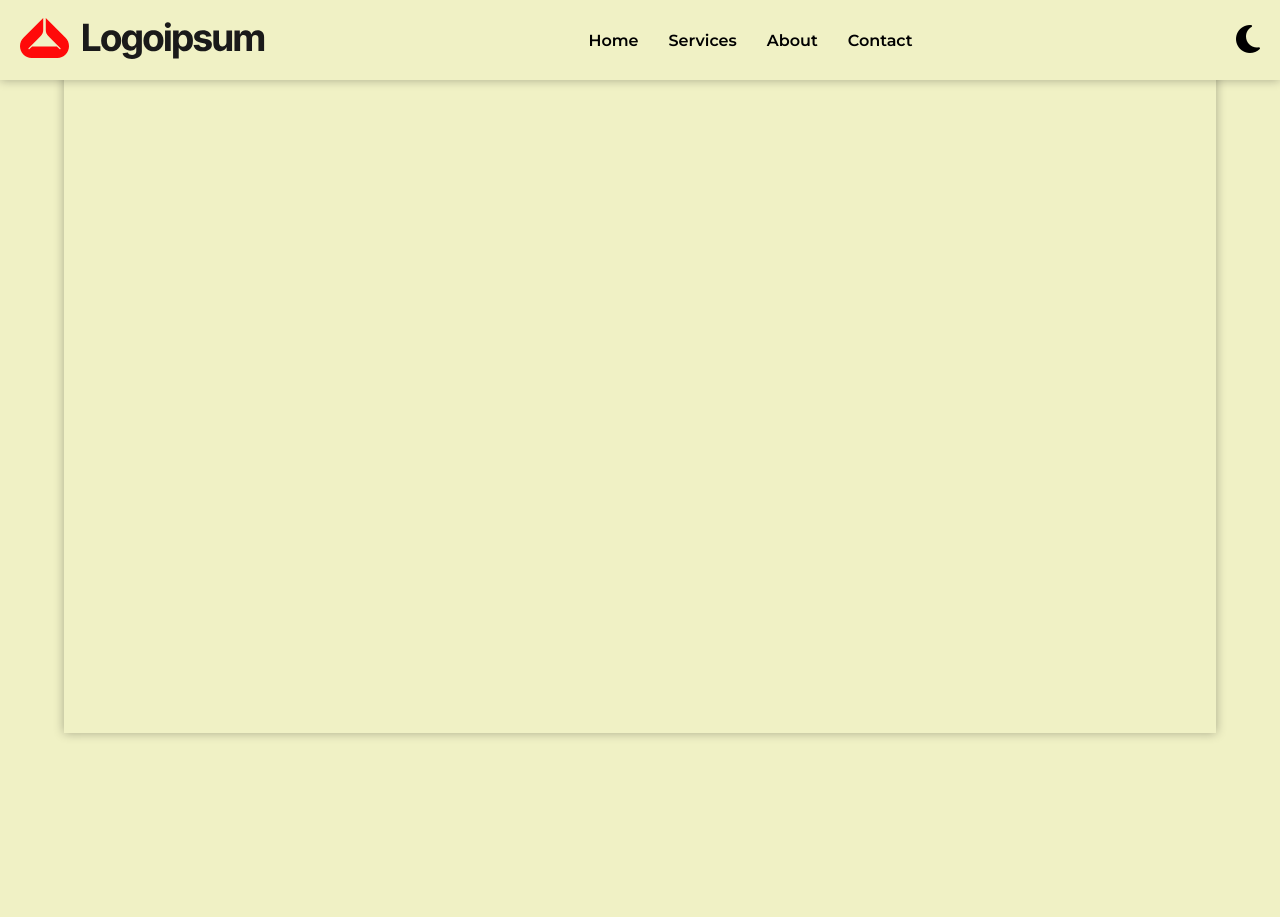
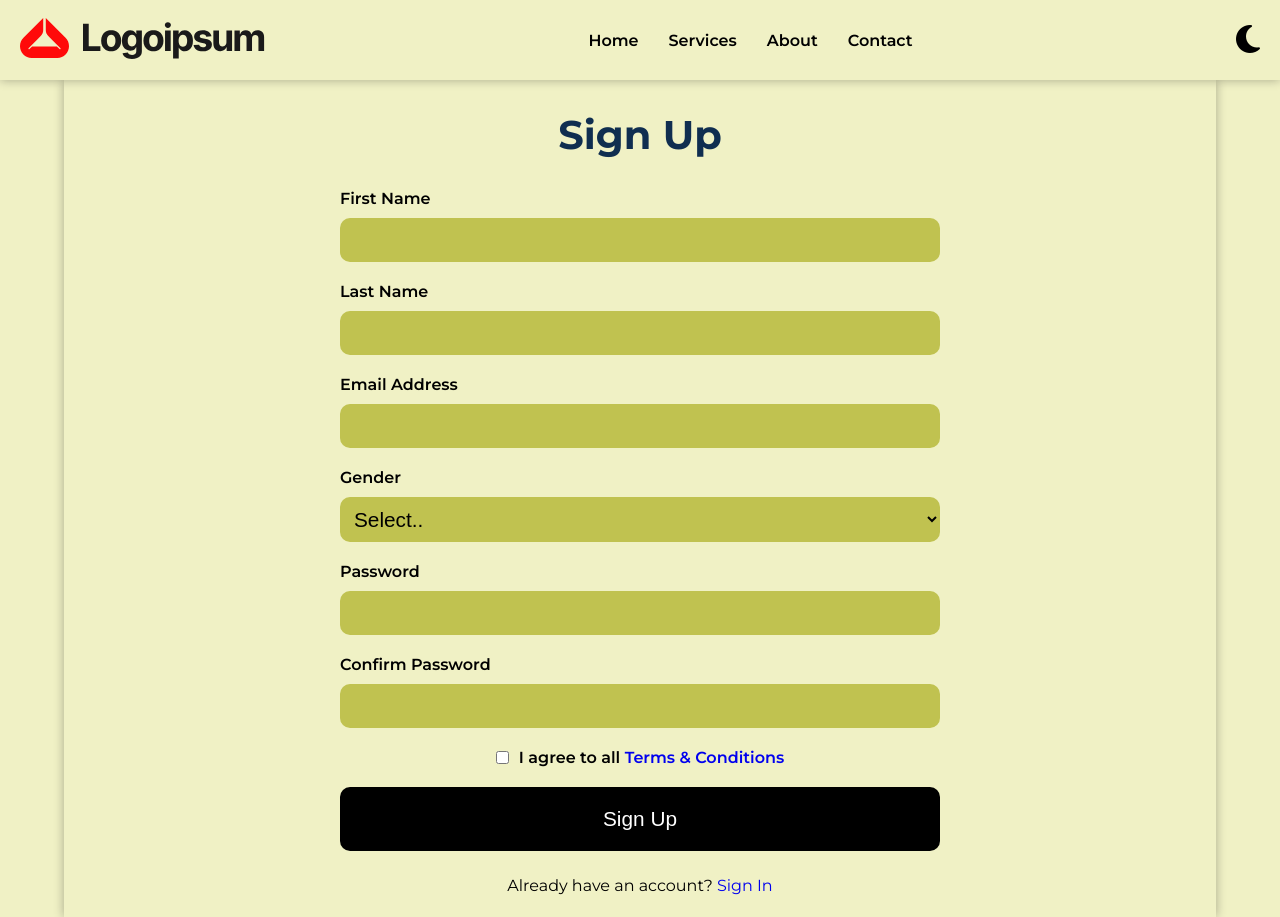
Before and after one commit to davidinmichael/kipup, a Django app: template account/templates/account/register.html in a window 1280 px wide. Before the commit the page ends 738 px from the top, so only its background shows below. Run offline with Django 5.2, Linux system fonts and the light colour scheme; the template is opened without the code that fills it, so the values that code supplies are empty.

Commit message:
Feature: Sign up screen added.

```diff
--- a/account/templates/account/register.html
+++ b/account/templates/account/register.html
@@ -5,5 +5,45 @@
 {% endblock title %}
 
 {% block content %}
-  <h1>Hello World</h1>
+<div class="content-box">
+  <div class="heading">
+    <h1>Sign Up</h1>
+  </div>
+  <form id="registerForm" class="auth-form">
+    <div class="form-group">
+      <label for="firstName">First Name</label>
+      <input type="text" id="firstName" name="first_name">
+    </div>
+    <div class="form-group">
+      <label for="lastName">Last Name</label>
+      <input type="text" id="lastName" name="last_name">
+    </div>
+    <div class="form-group">
+      <label for="email">Email Address</label>
+      <input type="email" id="email" name="email">
+    </div>
+    <div class="form-group">
+      <label for="gender">Gender</label>
+      <select name="gender" id="gender">
+        <option value="">Select..</option>
+        <option value="male">Male</option>
+        <option value="female">Female</option>
+      </select>
+    </div>
+    <div class="form-group">
+      <label for="password">Password</label>
+      <input type="password" id="password" name="password">
+    </div>
+    <div class="form-group">
+      <label for="confirmPassword">Confirm Password</label>
+      <input type="password" id="confirmPassword" name="confirm_password">
+    </div>
+    <div class="agree">
+      <input type="checkbox" id="agree">
+      <label for="agree">I agree to all <a href="#">Terms & Conditions</a></label>
+    </div>
+    <button class="submit-btn" id="submitBtn">Sign Up</button>
+  </form>
+  <p>Already have an account? <a href="#">Sign In</a></p>
+</div>
 {% endblock content %}
--- /dev/null
+++ b/account/urls.py
@@ -0,0 +1,9 @@
+from django.urls import path
+from .views import (
+	RegisterView,
+)
+
+
+urlpatterns = [
+	path("register/", RegisterView.as_view(), name="register"),
+]
--- a/kipup/urls.py
+++ b/kipup/urls.py
@@ -23,6 +23,7 @@
     path('admin/', admin.site.urls),
     path("__reload__/", include("django_browser_reload.urls")),
     path("", include("core.urls")),
+    path("account/", include("account.urls")),
     # path("account/", include("account.urls")),
 ]
 
--- a/static/css/styles.css
+++ b/static/css/styles.css
@@ -339,20 +339,64 @@
   width: 100px;
   text-align: center;
   border-radius: 10px;
-
 }
 
-.card {
-  background-color: var(--card-bg-color);
-  padding: var(--padding);
+.content-box {
+  max-width: 600px;
+  padding: 10px 0 20px 0;
+  margin: 0 auto;
+  margin-top: 10vh;
+}
+
+.heading {
+  text-align: center;
+  padding: 10px;
+  margin: 10px 0;
+}
+
+.auth-form {
+  display: flex;
+  flex-direction: column;
+  gap: 20px;
+  padding: 10px 0;
+}
+
+.form-group {
   display: flex;
   flex-direction: column;
   gap: 10px;
 }
 
-.btn-buy {
+.form-group label {
+  font-weight: 600;
+}
+
+.form-group input,
+.form-group select {
+  padding: var(--padding);
+  outline: none;
   border: none;
-  background-color: var(--bg-color);
-  color: var(--primary-color);
-  cursor: pointer;
+  background-color: var(--card-bg-color);
+  border-radius: 10px;
+  font-size: 1.3rem;
 }
+
+.agree {
+  display: flex;
+  justify-content: center;
+  gap: 10px;
+  font-weight: 600;
+}
+
+.submit-btn {
+  background-color: var(--primary-color);
+  color: var(--secondary-color);
+  padding: 20px 0;
+  font-size: 1.3rem;
+  border-radius: 10px;
+}
+
+.content-box > p {
+  text-align: center;
+  margin-top: 15px;
+}
```
Also changed, not shown: core/templates/core/index.html (+2 -15 lines).
